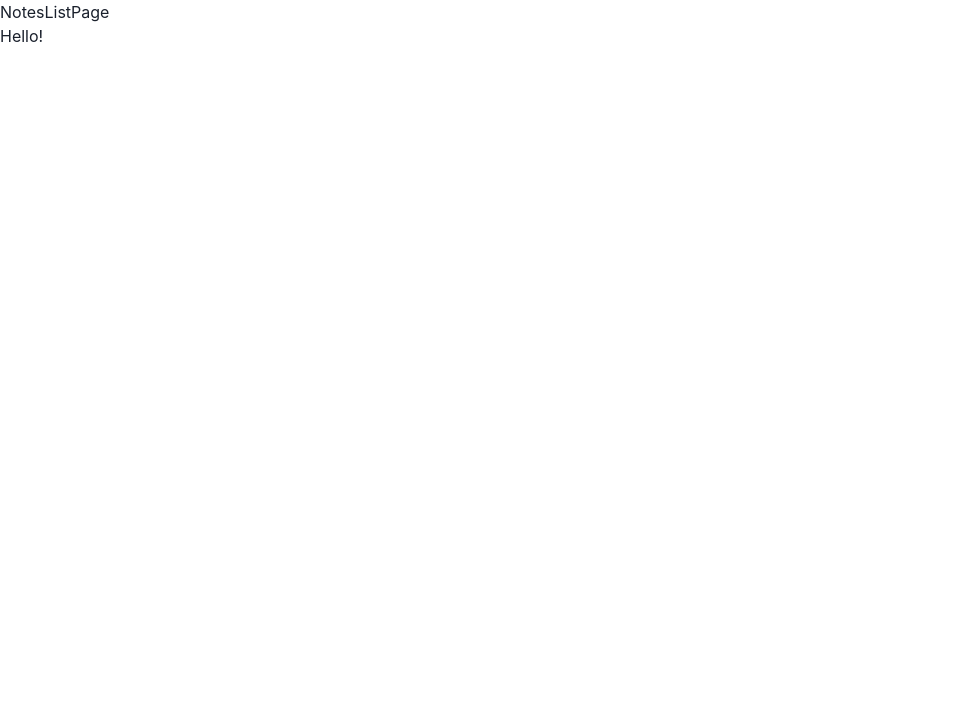
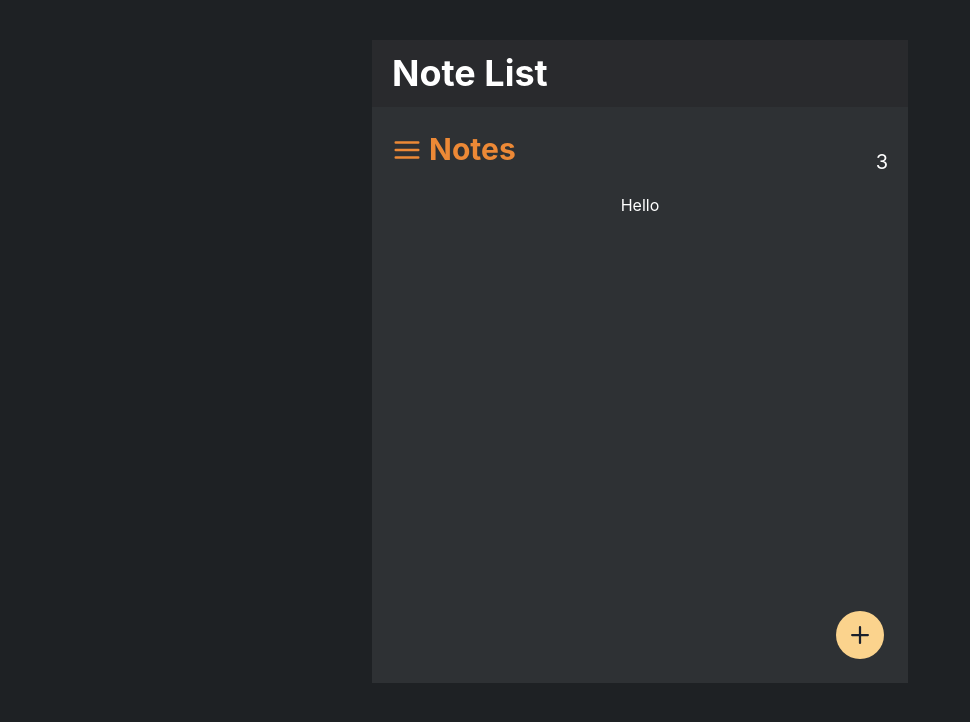
Before and after one commit to avi-2-avi/django-react-notes, a React (Vite) app in the folder frontend/: page / in a window 1280 px wide. Shown: the top 722 px of the page, without its empty margins (0-970 px from the left). Built offline with nearby package versions, Linux system fonts and the light colour scheme.

Commit message:
Add list design

```diff
--- a/frontend/src/main.tsx
+++ b/frontend/src/main.tsx
@@ -8,6 +8,7 @@ import {
 } from "react-router-dom";
 import { NotePage } from "./pages/NotePage";
 import { NotesListPage } from "./pages/NotesListPage";
+import { theme } from "./theme";
 
 const router = createBrowserRouter([
   {
@@ -26,7 +27,7 @@ const router = createBrowserRouter([
 
 ReactDOM.createRoot(document.getElementById("root") as HTMLElement).render(
   <React.StrictMode>
-    <ChakraProvider>
+    <ChakraProvider theme={theme}>
       <RouterProvider router={router} />
     </ChakraProvider>
   </React.StrictMode>
--- a/frontend/src/pages/NotesListPage.tsx
+++ b/frontend/src/pages/NotesListPage.tsx
@@ -1,8 +1,53 @@
+import { AddIcon, HamburgerIcon } from "@chakra-ui/icons";
+import {
+  Container,
+  Text,
+  Flex,
+  Heading,
+  Spacer,
+  IconButton,
+  VStack,
+} from "@chakra-ui/react";
+
 export const NotesListPage = () => {
+  const scrollbar = {
+    "::-webkit-scrollbar": {
+      display: "none",
+    },
+  };
+
   return (
     <>
-      <h1>NotesListPage</h1>
-      <p>Hello!</p>
+      <Container maxW="xl" px={5}>
+        <Flex bg="#292A2D" px={5} mt={10}>
+          <Heading py={3} as="h1">
+            Note List
+          </Heading>
+        </Flex>
+        <Flex direction="column" bg="#2E3134" px={5} py={6} h="60vh">
+          <Flex w="full">
+            <Heading pb={6} size="lg" as="h2">
+              <HamburgerIcon mb={1} /> Notes
+            </Heading>
+            <Spacer />
+            <Text fontSize="xl" pt="4" color="white.400">
+              3
+            </Text>
+          </Flex>
+          <VStack maxH="full" overflowY="auto" sx={scrollbar}>
+            <div>Hello</div>
+          </VStack>
+        </Flex>
+        <Flex w="full" justifyContent="end" bg="#2E3134" p={6}>
+          <IconButton
+            aria-label="Add note"
+            icon={<AddIcon />}
+            colorScheme="orange"
+            rounded="full"
+            size="lg"
+          />
+        </Flex>
+      </Container>
     </>
   );
 };
--- /dev/null
+++ b/frontend/src/theme.ts
@@ -0,0 +1,25 @@
+import { extendTheme } from "@chakra-ui/react";
+
+export const theme = extendTheme({
+  config: {
+    initialColorMode: "dark",
+    useSystemColorMode: false,
+  },
+  styles: {
+    global: {
+      body: {
+        bg: "#1E2124",
+        color: "white",
+      },
+      h1: {
+        color: "white",
+      },
+      h2: {
+        color: "orange.400",
+      },
+      h3: {
+        color: "white",
+      },
+    },
+  },
+});
```
Also changed, not shown: frontend/package.json (+10 -1 lines), frontend/public/note.svg, 1 other file (tests, documents, lock files or other folders).
